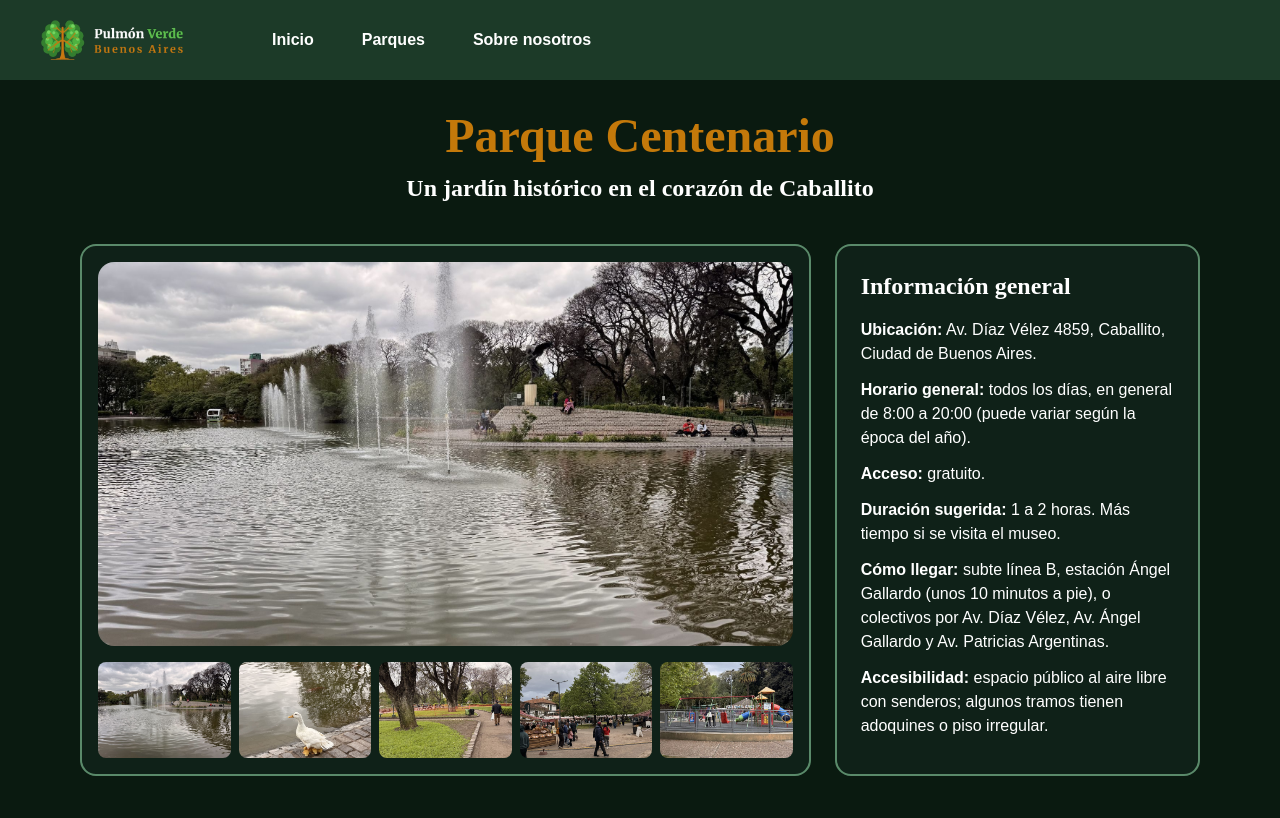
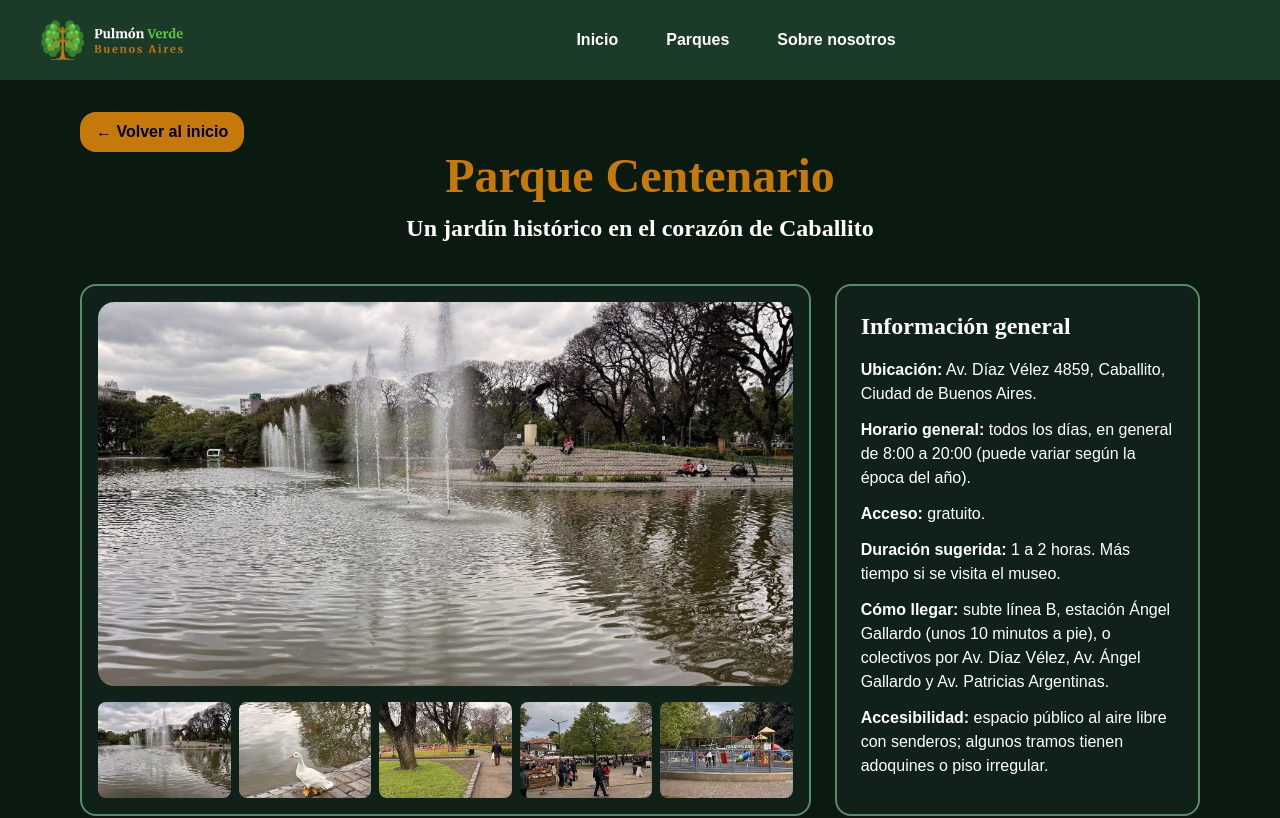
Before and after one commit to adri-bergantino/pulmonVerde, a plain HTML site: page centenario.html in a window 1280 px wide. Shown: the top 818 px of the page. Drawn offline with Linux system fonts and the light colour scheme.

Commit message:
Header centrado y botones arriba para volver

```diff
--- a/centenario.html
+++ b/centenario.html
@@ -8,11 +8,11 @@
 </head>
 <body class="bg-[#0A1A10] font-Outfit text-white">
 
-    <header class=" sticky top-0 bg-[#1C3A28] flex flex-wrap items-center gap-x-16 gap-y-2 px-4 text-white">
+    <header class="sticky top-0 bg-[#1C3A28] flex flex-wrap items-center justify-between gap-y-2 px-4 font-Outfit text-white">
         <a href="index.html">
             <img src="Fotos/logo.png" alt="Logo de Pulmón Verde" class="h-20">
         </a>
-        <nav>
+        <nav class="mx-auto">
             <ul class="flex flex-wrap gap-x-12 gap-y-2 font-bold">
                 <li><a href="index.html" class="hover:text-[#6CC74E]">Inicio</a></li>
                 <li><a href="index.html#parques" class="hover:text-[#6CC74E]">Parques</a></li>
@@ -22,6 +22,8 @@
     </header>
 
     <main class="max-w-6xl mx-auto px-4 py-8">
+
+        <a href="index.html" class="inline-block bg-[#C4790A] text-black font-bold px-4 py-2 rounded-2xl hover:scale-105 transition-transform"> ← Volver al inicio </a>
 
         <!-- TÍTULO -->
         <h1 class="font-Fraunces font-bold text-[#C4790A] text-4xl md:text-5xl text-center">Parque Centenario</h1>
@@ -113,7 +115,7 @@
 
         <!-- VOLVER -->
         <div class="text-center mt-10">
-            <a href="index.html" class="inline-block bg-[#C4790A] text-black font-bold text-lg px-6 py-3 rounded-2xl hover:scale-110">Volver al inicio</a>
+            <a href="index.html" class="inline-block bg-[#C4790A] text-black font-bold text-lg px-6 py-3 rounded-2xl hover:scale-110"> ← Volver al inicio</a>
         </div>
     </main>
 
```
Also changed, not shown: ecoparque.html (+4 -3 lines), index.html (+2 -41 lines), output.css.
